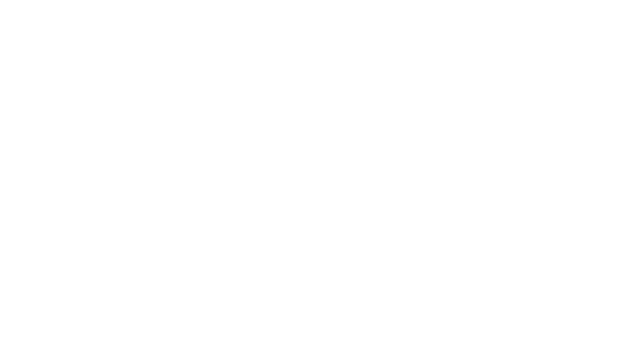
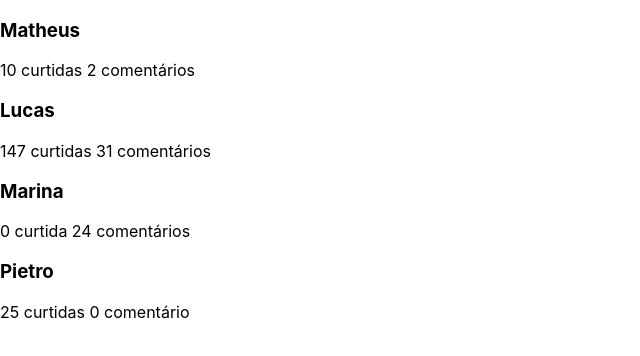
Before and after one commit to francovegini/curso-react, a React (Create React App) app in the folder first-app/: page / in a window 1280 px wide. Shown: the top 356 px of the page, without its empty margins (0-640 px from the left). Built offline with nearby package versions, Linux system fonts and the light colour scheme.

Commit message:
Listas e ternário

```diff
--- a/first-app/src/App.js
+++ b/first-app/src/App.js
@@ -1,4 +1,5 @@
 import React, {Component} from 'react';
+import Feed from "./components/Feed";
 
 class App extends Component {
 
@@ -8,16 +9,24 @@
             feed: [
                 {id: 1, username: 'Matheus', curtidas: 10, comentarios: 2},
                 {id: 2, username: 'Lucas', curtidas: 147, comentarios: 31},
-                {id: 2, username: 'Marina', curtidas: 202, comentarios: 24}
+                {id: 3, username: 'Marina', curtidas: 0, comentarios: 24},
+                {id: 4, username: 'Pietro', curtidas: 25, comentarios: 0}
             ]
         };
 
     }
 
-
     render() {
         return (
             <div>
+                {this.state.feed.map((item) => {
+                    return (
+                        <Feed id={item.id}
+                              username={item.username}
+                              curtidas={item.curtidas}
+                              comentarios={item.comentarios}/>
+                    )
+                })}
 
             </div>
         );
--- /dev/null
+++ b/first-app/src/components/Feed/index.js
@@ -0,0 +1,16 @@
+import React, {Component} from "react";
+
+class Feed extends Component {
+
+    render() {
+        return (
+            <div key={this.props.id}>
+                <h3>{this.props.username}</h3>
+                <a>{this.props.curtidas > 0 ? this.props.curtidas + ' curtidas' : this.props.curtidas + ' curtida' } </a>
+                <a>{this.props.comentarios > 0 ? this.props.comentarios + ' comentários' : this.props.comentarios + ' comentário' } </a>
+            </div>
+        );
+    }
+}
+
+export default Feed;
```
